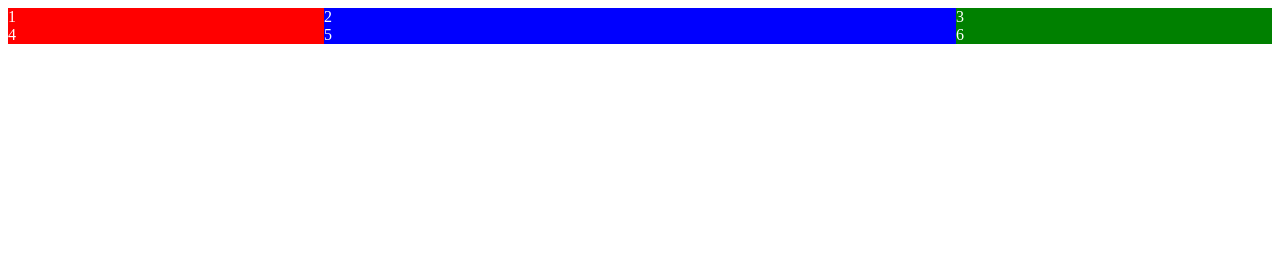
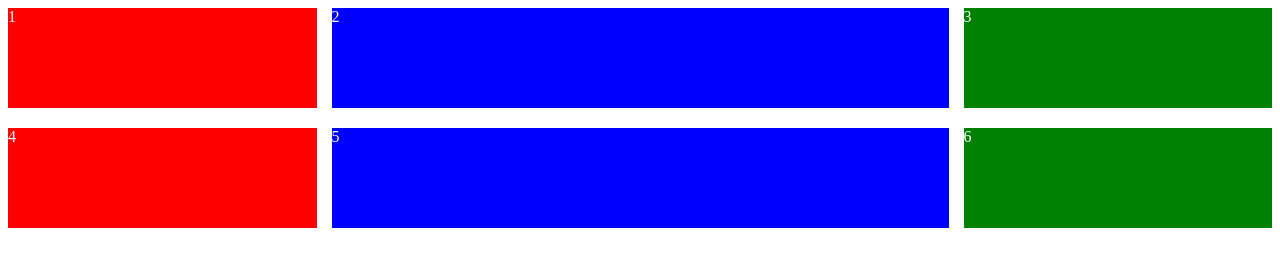
Before and after one commit to Teixeira007/Exercicios-JavaScript, a plain HTML site: page 12-CSS-Avançado/17-9-display-grid.html in a window 1280 px wide. Drawn offline with Linux system fonts and the light colour scheme.

Commit message:
17 a 19 display-grid

```diff
--- a/12-CSS-Avançado/17-18-display-grid.html
+++ b/12-CSS-Avançado/17-9-display-grid.html
@@ -13,7 +13,11 @@
             /* determinando as colunas pela unidade de medida frame */
             grid-template-columns: 1fr 2fr 1fr;
             /* determinando as linhas pela unidade de medida frame */
-            grid-template-rows: 1fr 1fr;
+            grid-template-rows: 100px 100px;
+
+            /* grid-gap: determina espaçamento entre colunas e linhas */
+            grid-row-gap: 20px;
+            grid-column-gap: 15px;
         }
 
         .r1 {
```
